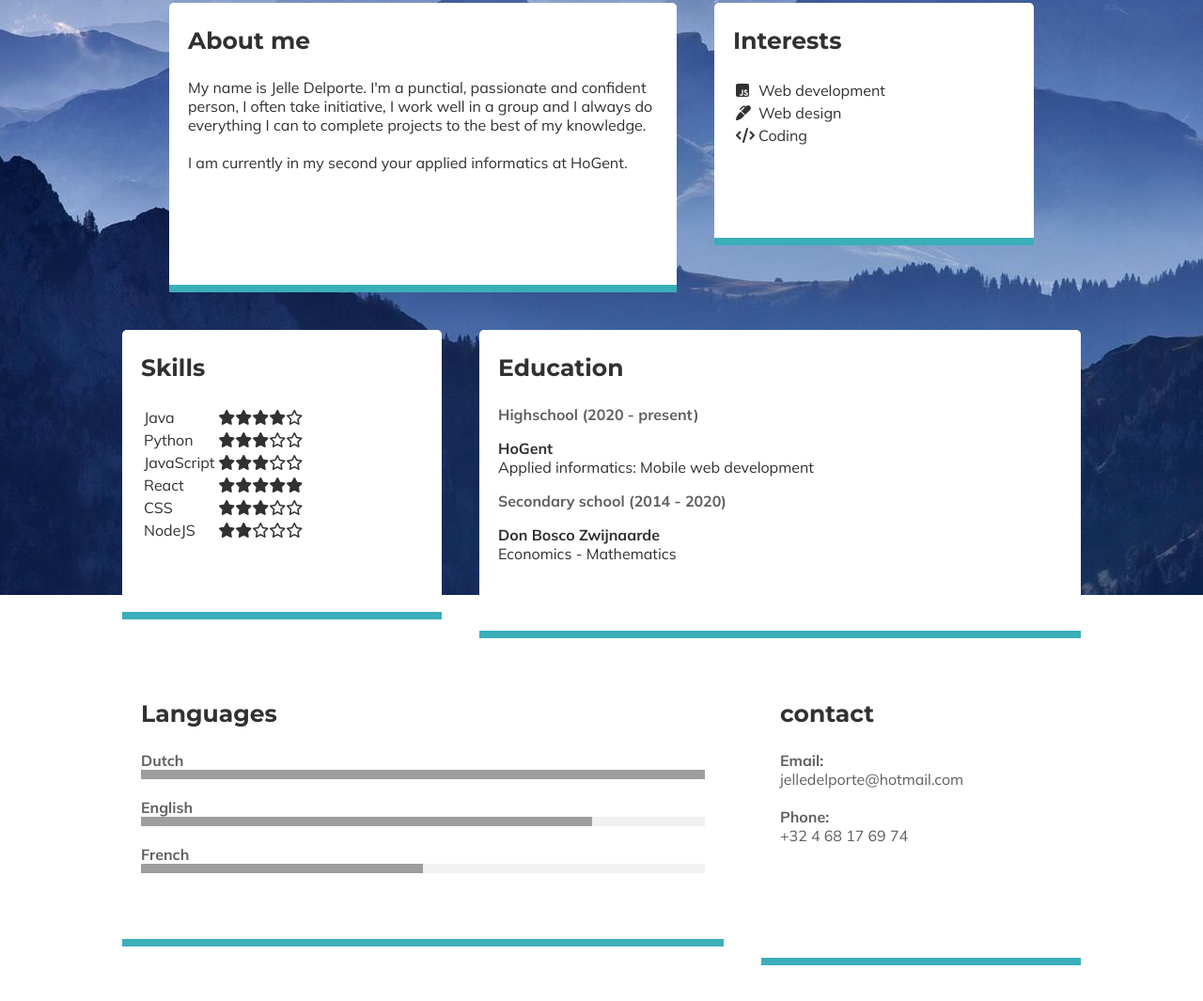
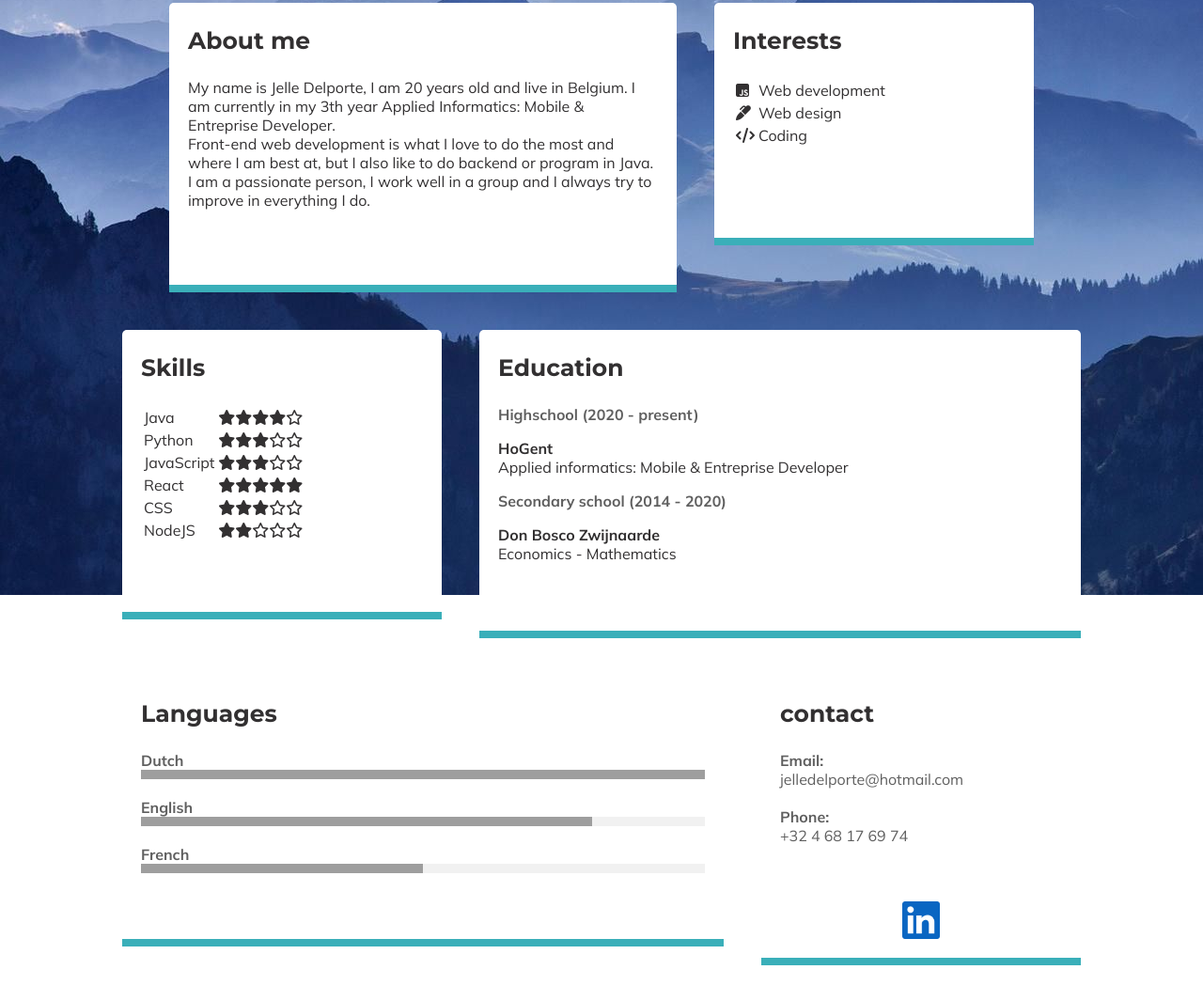
Before and after one commit to JelleDelporte/Portfolio, a plain HTML site: page index.html in a window 1280 px wide. Shown: the part 567-1632 px from the top of the page at 94% size. Drawn offline with nearby package versions, Linux system fonts and the light colour scheme.

Commit message:
update text

```diff
--- a/css/style.scss
+++ b/css/style.scss
@@ -190,6 +190,16 @@ body {
       }
       .contact{
         width: 300px;
+        .logo{
+          display: flex;
+          justify-content: center;
+          margin-top: 40px;
+          img{
+            width: 40px;
+
+          }
+        }
+
       }
 
 
--- a/index.html
+++ b/index.html
@@ -23,7 +23,7 @@
           <p class="h1 grey">Jelle delporte</p>
           <!-- <div class="line"></div> -->
           <div class="subheader">
-            <p class="h2 grey"> Student Applied Informatics</p>
+            <p class="h2 grey">Student Applied Informatics</p>
             <!-- <button
               class="button-cta"
               type="submit"
@@ -40,10 +40,10 @@
         <div class="page left a about">
           <p class="h2 bold">About me</p>
           <p>
-            My name is Jelle Delporte. I'm a punctial, passionate and confident person, I often take initiative, I work well in a group and I always do everything I can to complete projects to the best of my knowledge.
+            My name is Jelle Delporte, I am 20 years old and live in Belgium. I am currently in my 3th year Applied Informatics: Mobile & Entreprise Developer.
             <br>
-            <br>
-            I am currently in my second your applied informatics at HoGent.
+            Front-end web development is what I love to do the most and where I am best at, but I also like to do backend or program in Java. I am a passionate person, I work well in a group and I always try to improve in everything I do.
+
           </p>
         </div>
 
@@ -70,37 +70,64 @@
           <table>
             <tr>
               <td>Java</td>
-                <td><i class="fa-solid fa-star"></i><i class="fa-solid fa-star"></i><i class="fa-solid fa-star"></i><i class="fa-solid fa-star"></i><i class="fa-regular fa-star"></i></td>
+              <td>
+                <i class="fa-solid fa-star"></i><i class="fa-solid fa-star"></i
+                ><i class="fa-solid fa-star"></i><i class="fa-solid fa-star"></i
+                ><i class="fa-regular fa-star"></i>
+              </td>
             </tr>
             <tr>
               <td>Python</td>
-                <td><i class="fa-solid fa-star"></i><i class="fa-solid fa-star"></i><i class="fa-solid fa-star"></i><i class="fa-regular fa-star"></i><i class="fa-regular fa-star"></i></td>
+              <td>
+                <i class="fa-solid fa-star"></i><i class="fa-solid fa-star"></i
+                ><i class="fa-solid fa-star"></i
+                ><i class="fa-regular fa-star"></i
+                ><i class="fa-regular fa-star"></i>
+              </td>
             </tr>
             <tr>
               <td>JavaScript</td>
-                <td><i class="fa-solid fa-star"></i><i class="fa-solid fa-star"></i><i class="fa-solid fa-star"></i><i class="fa-regular fa-star"></i><i class="fa-regular fa-star"></i></td>
+              <td>
+                <i class="fa-solid fa-star"></i><i class="fa-solid fa-star"></i
+                ><i class="fa-solid fa-star"></i
+                ><i class="fa-regular fa-star"></i
+                ><i class="fa-regular fa-star"></i>
+              </td>
             </tr>
             <tr>
               <td>React</td>
-                <td><i class="fa-solid fa-star"></i><i class="fa-solid fa-star"></i><i class="fa-solid fa-star"></i><i class="fa-solid fa-star"></i><i class="fa-solid fa-star"></i></td>
+              <td>
+                <i class="fa-solid fa-star"></i><i class="fa-solid fa-star"></i
+                ><i class="fa-solid fa-star"></i><i class="fa-solid fa-star"></i
+                ><i class="fa-solid fa-star"></i>
+              </td>
             </tr>
             <tr>
               <td>CSS</td>
-                <td><i class="fa-solid fa-star"></i><i class="fa-solid fa-star"></i><i class="fa-solid fa-star"></i><i class="fa-regular fa-star"></i><i class="fa-regular fa-star"></i></td>
+              <td>
+                <i class="fa-solid fa-star"></i><i class="fa-solid fa-star"></i
+                ><i class="fa-solid fa-star"></i
+                ><i class="fa-regular fa-star"></i
+                ><i class="fa-regular fa-star"></i>
+              </td>
             </tr>
             <tr>
               <td>NodeJS</td>
-                <td><i class="fa-solid fa-star"></i><i class="fa-solid fa-star"></i><i class="fa-regular fa-star"></i><i class="fa-regular fa-star"></i><i class="fa-regular fa-star"></i></td>
+              <td>
+                <i class="fa-solid fa-star"></i><i class="fa-solid fa-star"></i
+                ><i class="fa-regular fa-star"></i
+                ><i class="fa-regular fa-star"></i
+                ><i class="fa-regular fa-star"></i>
+              </td>
             </tr>
           </table>
-
         </div>
 
         <div class="page right d education">
           <p class="h2 bold">Education</p>
           <p class="bold grey">Highschool (2020 - present)</p>
           <p class="bold ma">HoGent</p>
-          <p class="ma">Applied informatics: Mobile web development</p>
+          <p class="ma">Applied informatics: Mobile & Entreprise Developer</p>
           <p class="bold grey">Secondary school (2014 - 2020)</p>
           <p class="bold ma">Don Bosco Zwijnaarde</p>
           <p class="ma">Economics - Mathematics</p>
@@ -112,12 +139,12 @@
           <div class="progressbar">
             <div class="progress p100"></div>
           </div>
-          <br>
+          <br />
           <p class="grey bold ma">English</p>
           <div class="progressbar">
             <div class="progress p80"></div>
           </div>
-          <br>
+          <br />
           <p class="grey bold ma">French</p>
           <div class="progressbar">
             <div class="progress p50"></div>
@@ -128,9 +155,15 @@
           <p class="h2 bold">contact</p>
           <p class="grey bold ma">Email:</p>
           <p class="grey ma">jelledelporte@hotmail.com</p>
-          <br>
+          <br />
           <p class="grey bold ma">Phone:</p>
           <p class="grey ma">+32 4 68 17 69 74</p>
+          <br />
+          <div class="logo">
+            <a href="https://www.linkedin.com/in/jelle-delporte-14279b238/"
+              ><image src="/images/linkedin.png"></image
+            ></a>
+          </div>
         </div>
       </section>
 
```
Also changed, not shown: css/style.css, images/linkedin.png (added), 1 other file. Lines whose indentation alone changed are shown as unchanged.
